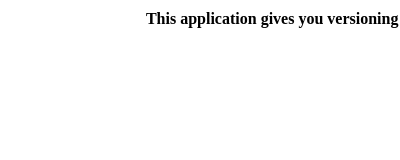
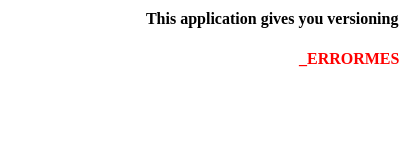
Before and after one commit to alanhummer/EnvironmentVersion, a browser extension: page popup.html in a window 400 px wide. Shown: the top 160 px of the page. Drawn offline with Linux system fonts and the light colour scheme; no server answers.

Commit message:
Add files via upload

```diff
--- a/popup.html
+++ b/popup.html
@@ -121,6 +121,14 @@
 				cursor: pointer;
 			}
 
+			.error-display {
+				height: 20px;
+				padding: 10px;
+				color: red;
+				font-weight: bold;
+				font-size: 16px;
+				text-align: center;
+			}
 
 		</style>
 	</head>
@@ -129,6 +137,7 @@
 		<div id="status-info" style="display:none;">
 			<div style="text-align:right;float:right;width: 750px;" id="nav">
 				<div id="header-message" class="header-display">This application gives you versioning and status information on our environments</div>&nbsp;<a id="closeLinkStatus" target="_blank"><img id="close-image-status" class="enabled-image" style="float: right;" src="images/close_button.png" height="33" /></a>
+				<div id="error-message" class="error-display">_ERRORMESSAGE_</div>
 			</div>
 			<div id="output-report">
 				<div id="output-status"></div>
```
